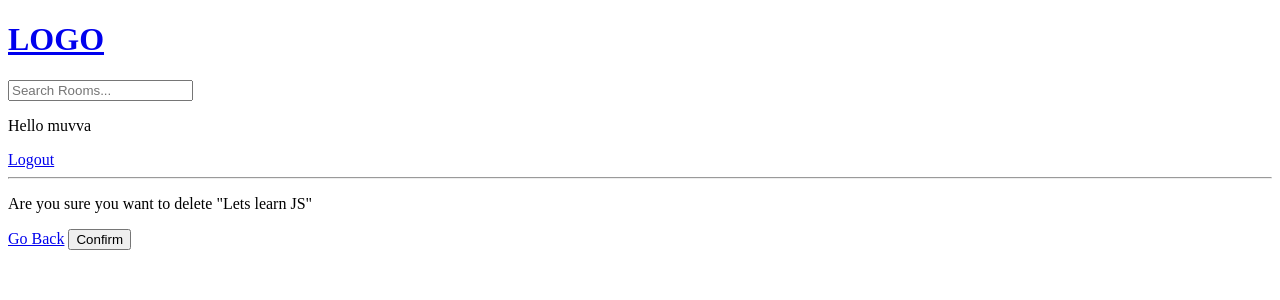
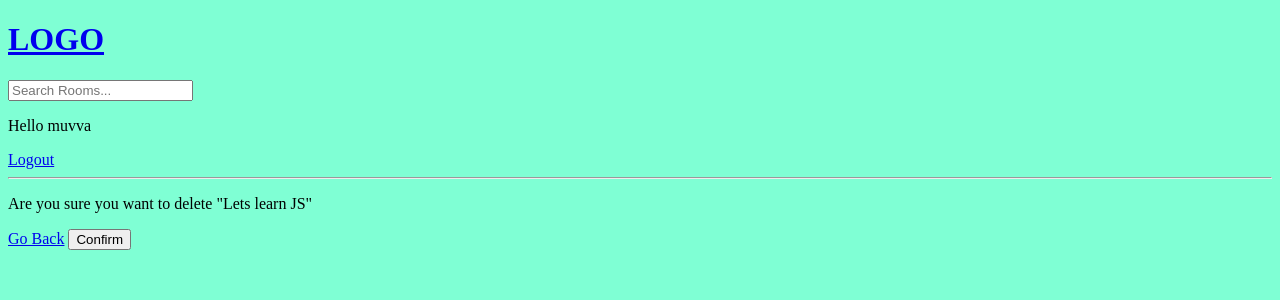
Before and after one commit to Muvva-Adityavardhan/Django-studyweb, a Django app: page /delete_room/1/ in a window 1280 px wide. Shown: the top 300 px of the page. Run offline with Django 5.2, Linux system fonts and the light colour scheme; a user stored in the database is signed in; data comes from the database, SQL or seed files in the repository.

Commit message:
Using Static files

```diff
--- /dev/null
+++ b/static/styles/main.css
@@ -0,0 +1,3 @@
+body{
+    background-color: aquamarine;
+}
--- a/templates/main.html
+++ b/templates/main.html
@@ -1,4 +1,5 @@
 <!DOCTYPE html>
+{% load static %}
 <html lang="en">
 
 <head>
@@ -6,7 +7,7 @@
     <meta http-equiv="X-UA-Compatible" content="IE=edge">
     <title>Study Web</title>
     <meta name="viewport" content="width=device-width, initial-scale=1">
-    <!-- <link rel="stylesheet" type="text/css" media="screen" href="main.css"> -->
+    <link rel="stylesheet" type="text/css" media="screen" href="{% static 'styles/main.css' %}">
 </head>
 
 <body>
@@ -19,6 +20,8 @@
         {% endfor %}
     </ul>
     {% endif %}
+
+    <!--<img src = "{% static 'images/test.png' %}" /> -->
     {% block content %}
 
     {% endblock %}
```
Also changed, not shown: studyweb/settings.py (+10 -0 lines), static/images/test.png (added).
